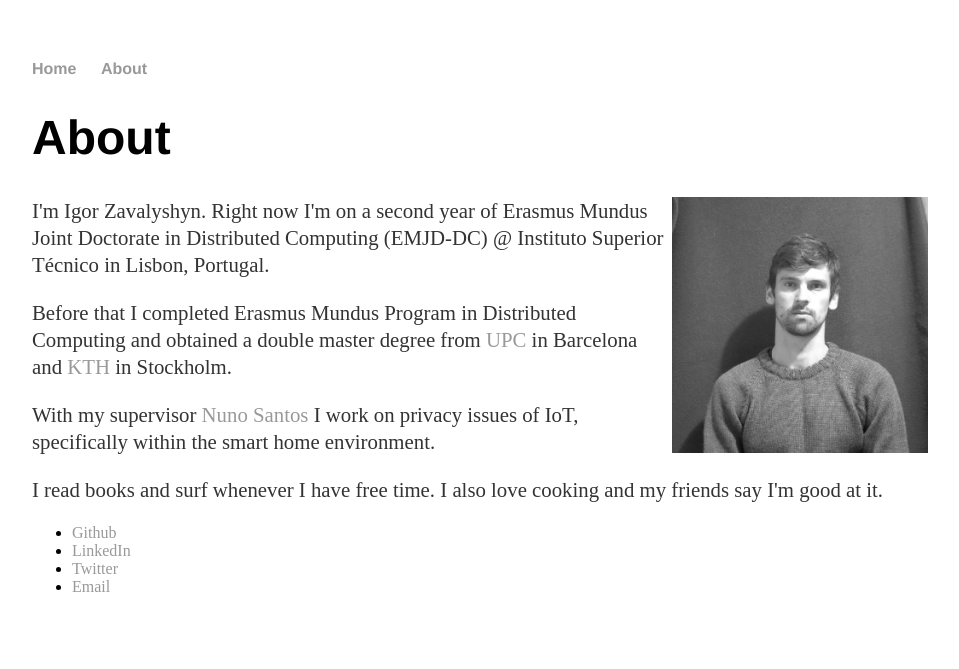
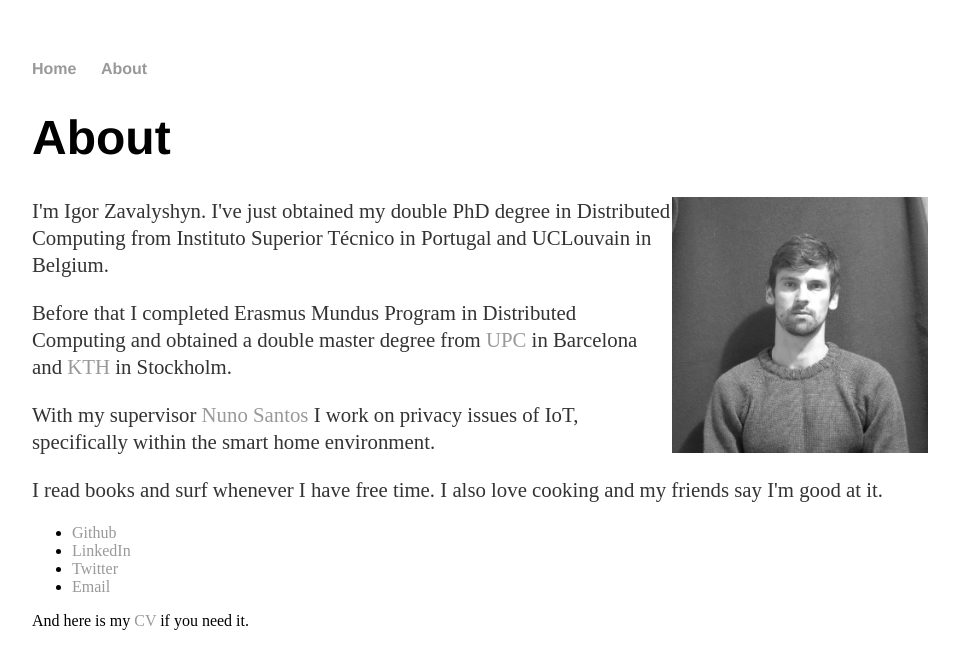
Before and after one commit to zavalyshyn/zavalyshyn.github.io, a Jekyll site: the page built from about/index.html, in a window 1280 px wide. Shown: the top 669 px of the page, without its empty margins (160-1119 px from the left). Built offline with Jekyll 4.4.1, drawn with Linux system fonts in a browser that asks for light colours.

Commit message:
Added a CV

```diff
--- a/about/index.html
+++ b/about/index.html
@@ -8,7 +8,7 @@ title: About Igor Zavalyshyn
 
 			<IMG SRC="/about/profile.jpg" ALT="Hey there!" WIDTH=256 HEIGHT=256 align="Right">
 
-			<p>I'm Igor Zavalyshyn. Right now I'm on a second year of Erasmus Mundus Joint Doctorate in Distributed Computing (EMJD-DC) @ Instituto Superior Técnico in Lisbon, Portugal. </p>
+			<p>I'm Igor Zavalyshyn. I've just obtained my double PhD degree in Distributed Computing from Instituto Superior Técnico in Portugal and UCLouvain in Belgium. </p>
 
 			<p>Before that I completed Erasmus Mundus Program in Distributed Computing and obtained a double master degree from <a href="http://www.upc.edu/?set_language=en">UPC</a> in Barcelona and <a href="http://www.kth.se/">KTH</a> in Stockholm. </p>
 
@@ -22,4 +22,6 @@ title: About Igor Zavalyshyn
 				<li><a href="https://twitter.com/zavalyshyn">Twitter</a></li>
 				<li><a href="mailto:i.zavalishin@gmail.com">Email</a></li>
 				</ul>
+
+			And here is my <a href="/about/cv.pdf">CV</a> if you need it.
 		</div>
```
Also changed, not shown: 1 other file.
